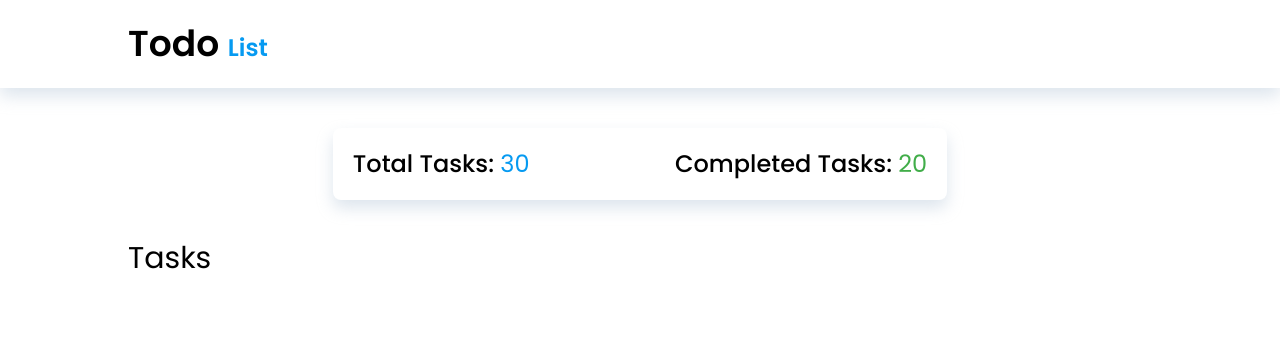
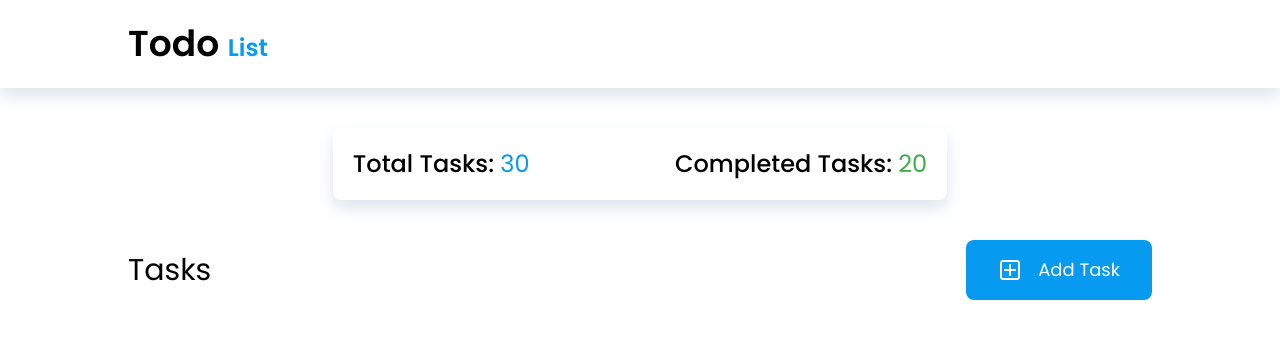
Before and after one commit to mjaumi/Qtec-Todo-List-App, a Next.js app: page / in a window 1280 px wide. Shown: the top 338 px of the page. Built offline with nearby package versions, Linux system fonts and the light colour scheme.

Commit message:
custom button component created

```diff
--- /dev/null
+++ b/src/components/CommonComp/Button.tsx
@@ -0,0 +1,13 @@
+const Button = ({ type, extraClassNames, children }: IButtonProps) => {
+  // rendering custom button component here
+  return (
+    <button
+      type={type}
+      className={`text-lg rounded-lg hover:opacity-70 active:scale-95 duration-300 ${extraClassNames}`}
+    >
+      {children}
+    </button>
+  );
+};
+
+export default Button;
--- a/src/components/TaskComp/TaskContainer.tsx
+++ b/src/components/TaskComp/TaskContainer.tsx
@@ -1,8 +1,21 @@
+import { CgAddR } from 'react-icons/cg';
+import Button from '../CommonComp/Button';
+
 const TaskContainer = () => {
   // rendering task container component here
   return (
     <section>
-      <h2 className='text-3xl'>Tasks</h2>
+      <div className='flex items-center justify-between'>
+        <h2 className='text-3xl'>Tasks</h2>
+
+        <Button
+          type='button'
+          extraClassNames='flex items-center justify-center gap-4 px-8 py-4 bg-info text-white'
+        >
+          <CgAddR className='h-6 w-6' />
+          <span className='text-white'>Add Task</span>
+        </Button>
+      </div>
     </section>
   );
 };
--- /dev/null
+++ b/types.d.ts
@@ -0,0 +1,6 @@
+// interface for button props declared here
+interface IButtonProps {
+  type: 'submit' | 'button' | 'reset';
+  extraClassNames: string;
+  children: React.ReactNode;
+}
```
Also changed, not shown: package.json (+5 -4 lines), 1 other file (tests, documents, lock files or other folders).
